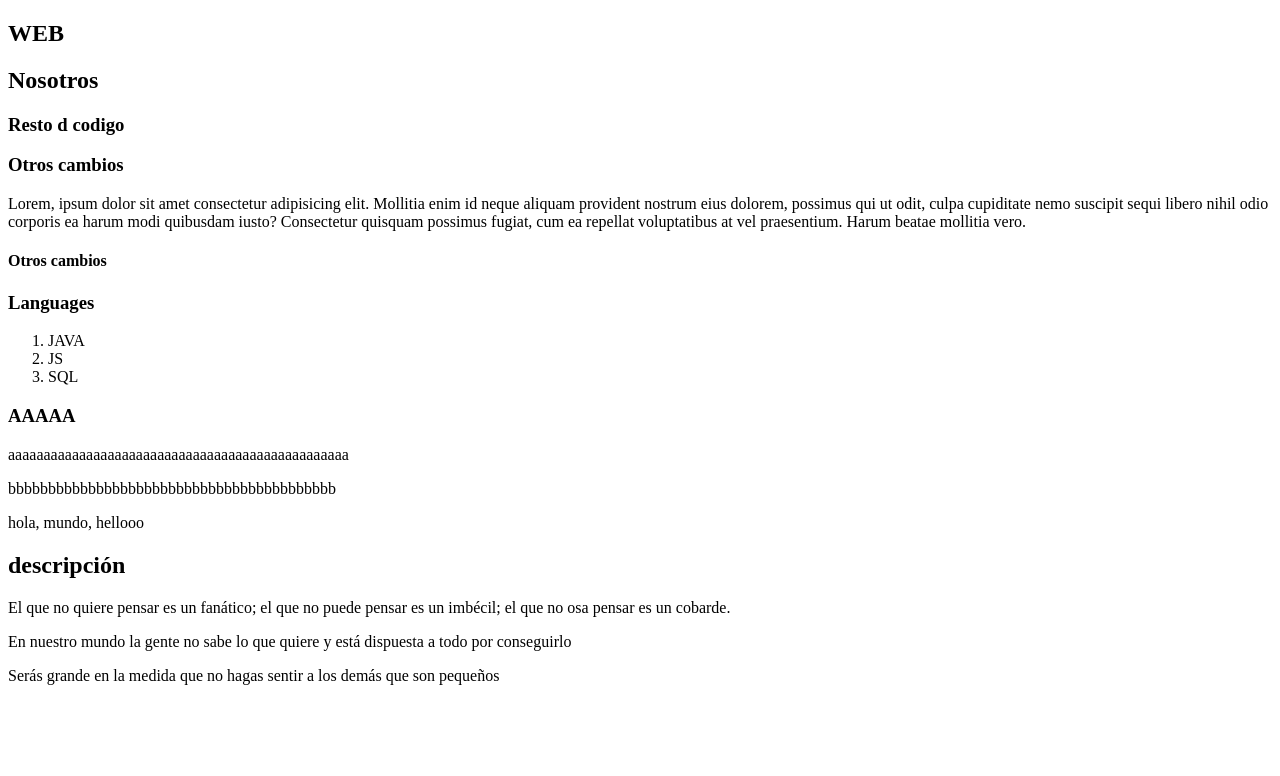
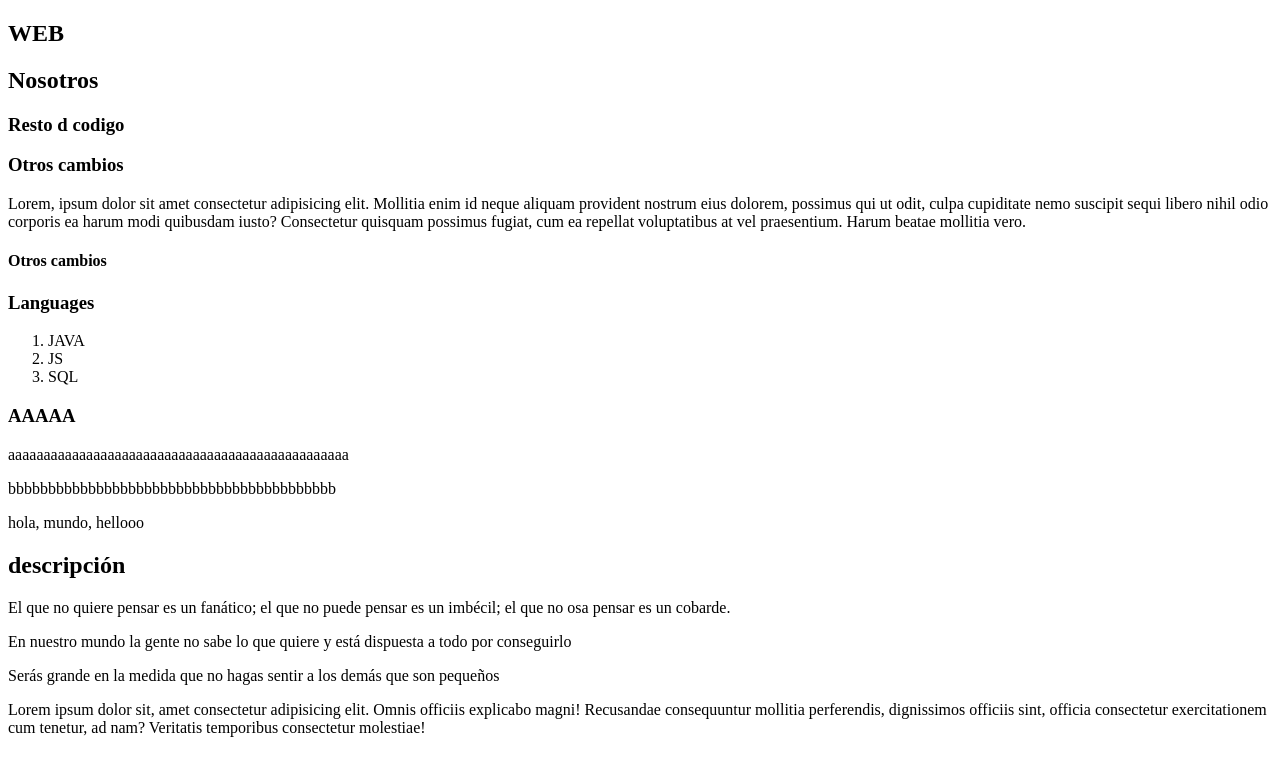
Before and after one commit to ConstanzaCerroAragon/TESTWEB3, a plain HTML site: page index.html in a window 1280 px wide. Drawn offline with Linux system fonts and the light colour scheme.

Commit message:
Satenik cometantario 3

```diff
--- a/index.html
+++ b/index.html
@@ -49,5 +49,11 @@
         <p>Serás grande en la medida que no hagas sentir a los demás que son pequeños</p>
     </div>
 
+    <div>
+        <p>
+            Lorem ipsum dolor sit, amet consectetur adipisicing elit. Omnis officiis explicabo magni! Recusandae consequuntur mollitia perferendis, dignissimos officiis sint, officia consectetur exercitationem cum tenetur, ad nam? Veritatis temporibus consectetur molestiae!
+        </p>
+    </div>
+
 </body>
 </html>
```
Also changed, not shown: 1 other file.
